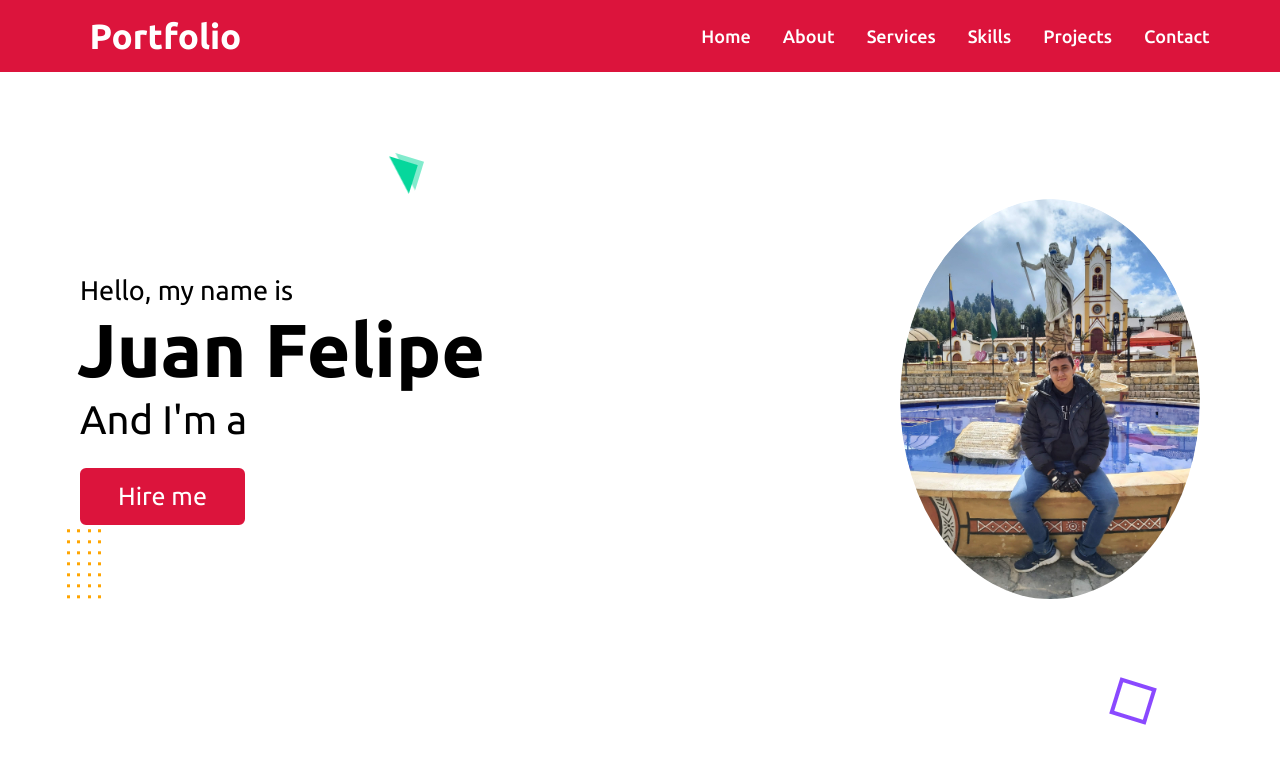
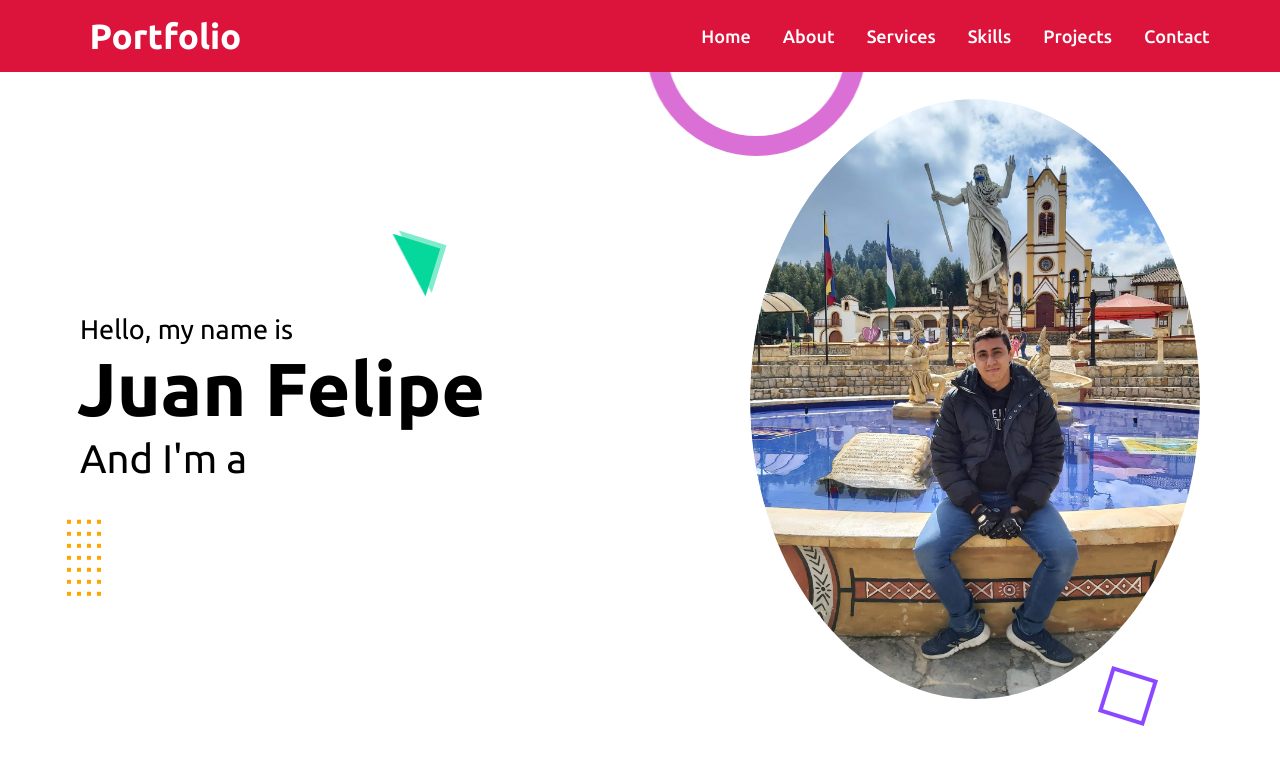
Before and after one commit to Juanfe98/portfolio, a React (Create React App) app: page / in a window 1280 px wide. Shown: the top 764 px of the page. Built offline with nearby package versions, Linux system fonts and the light colour scheme.

Commit message:
effects added to effects component

```diff
--- a/src/components/Home/Effects/Effects.js
+++ b/src/components/Home/Effects/Effects.js
@@ -2,7 +2,7 @@ import React from "react";
 import "./effects.css";
 
 export function Effects() {
-  const effect2Quantity = (quantity) => {
+  const effectQuantity = (quantity) => {
     let divs = [];
     for (let i = 1; i <= quantity; i++) {
       divs = [...divs, <div key={i}></div>];
@@ -12,8 +12,10 @@ export function Effects() {
   return (
     <div className="effect-wrap">
       <div className="effect effect-1"></div>
-      <div className="effect effect-2">{effect2Quantity(28)}</div>
+      <div className="effect effect-2">{effectQuantity(28)}</div>
       <div className="effect effect-3"></div>
+      <div className="effect effect-4"></div>
+      <div className="effect effect-5">{effectQuantity(10)}</div>
     </div>
   );
 }
--- a/src/components/Home/Effects/effects.css
+++ b/src/components/Home/Effects/effects.css
@@ -1,11 +1,11 @@
 .effect-wrap .effect {
   position: absolute;
-  z-index: 10;
+  z-index: -10;
 }
 
 .effect-1 {
-  width: 30px;
-  height: 30px;
+  width: 40px;
+  height: 40px;
   border: 4px solid #8a49ff;
   right: 10%;
   bottom: 10%;
@@ -19,32 +19,69 @@
   left: 5%;
   bottom: 25%;
   width: 40px;
-  animation: top-bounce 3s ease-in-out infinite;
+  animation: top-bounce 5s ease-in-out infinite;
 }
 
 .effect-2 div {
-  width: 3px;
-  height: 3px;
+  width: 4px;
+  height: 4px;
   background-color: orange;
   margin: 0 3px 8px;
 }
 
 .effect-3 {
-  border-top: 30px solid transparent;
-  border-left: 30px solid #06d79c;
+  border-top: 50px solid transparent;
+  border-left: 50px solid #06d79c;
   left: 30%;
-  top: 20%;
+  top: 30%;
   animation: spin 10s linear infinite;
 }
 
 .effect-3:before {
   content: "";
-  border-top: 30px solid transparent;
-  border-left: 30px solid #06d79c;
+  border-top: 50px solid transparent;
+  border-left: 50px solid #06d79c;
   position: absolute;
-  left: -35px;
-  top: -25px;
+  left: -55px;
+  top: -45px;
   opacity: 0.5;
+}
+
+.effect-4 {
+  width: 180px;
+  height: 180px;
+  border: 20px solid orchid;
+  border-radius: 50%;
+  top: -4rem;
+  left: 50%;
+  z-index: -5;
+  animation: left-bounce 3s ease-in-out infinite;
+}
+
+.effect-5 {
+  width: 70px;
+  height: 70px;
+  top: 30%;
+  right: 10%;
+  display: flex;
+  justify-content: space-between;
+  border-radius: 50%;
+  overflow: hidden;
+  animation: spin 10s linear infinite;
+}
+.effect-5 div {
+  width: 1px;
+  background-color: #4dd0e1;
+}
+
+@keyframes left-bounce {
+  0%,
+  100% {
+    transform: translateX(0);
+  }
+  50% {
+    transform: translateX(25px);
+  }
 }
 
 @keyframes spin {
@@ -62,6 +99,6 @@
     transform: translateY(0);
   }
   50% {
-    transform: translateY(25px);
+    transform: translateY(50px);
   }
 }
--- a/src/components/Home/Home.js
+++ b/src/components/Home/Home.js
@@ -15,7 +15,6 @@ export function Home() {
             <div className="text-3">
               And I'm a <span className="typing"></span>
             </div>
-            <a href="#">Hire me</a>
           </div>
           <div className="image-wrapper">
             <img src={profile} alt="Profile" />
--- a/src/components/Home/home.css
+++ b/src/components/Home/home.css
@@ -56,7 +56,7 @@
 }
 
 .image-wrapper {
-  width: 300px;
+  width: 450px;
   border-radius: 50%;
   overflow: hidden;
 }
```
